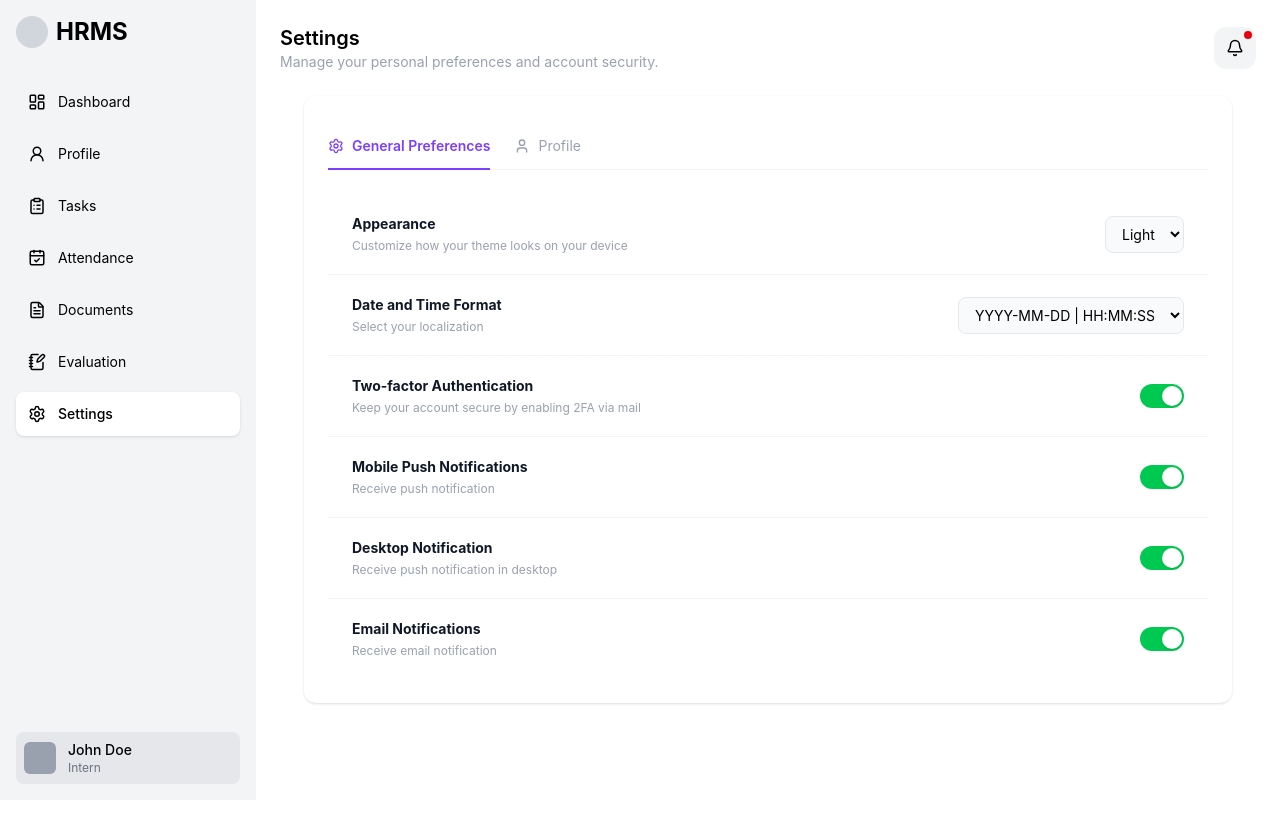
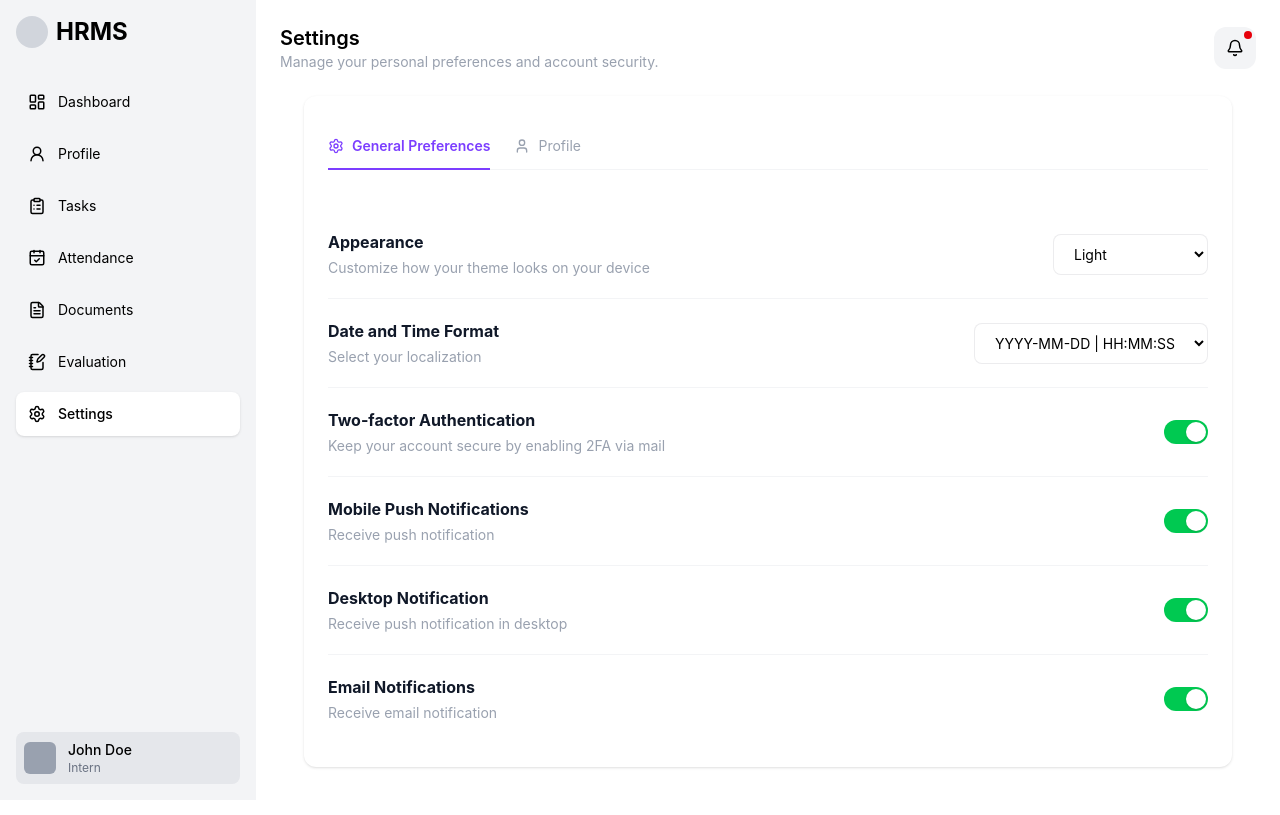
Before and after one commit to dev-St0ic/HR-Internship-Management-System, a React (Vite) app in the folder frontend-hrms/: page /intern/settings in a window 1280 px wide. Built offline with nearby package versions, Linux system fonts and the light colour scheme.

Commit message:
resize settings font

```diff
--- a/frontend-hrms/src/common/components/ui/GeneralPreference.jsx
+++ b/frontend-hrms/src/common/components/ui/GeneralPreference.jsx
@@ -13,38 +13,38 @@ export default function GeneralPreferences() {
 
     const updatePreference = async (key, value) => {
         setSettings((prev) => ({ ...prev, [key]: value }));
-
     };
 
     return (
-        <div className="flex flex-col">
+        <div className="flex flex-col pt-4">
 
             {/* Appearance */}
-            <div className="flex justify-between items-center py-5 px-6 border-b border-gray-100">
+            <div className="flex justify-between items-center py-5 border-b border-gray-100">
                 <div>
-                    <h3 className="text-sm font-bold text-gray-900 mb-1">Appearance</h3>
-                    <p className="text-xs text-gray-400">Customize how your theme looks on your device</p>
+                    <h3 className="text-base font-bold text-gray-900 mb-1">Appearance</h3>
+                    <p className="text-sm text-gray-400">Customize how your theme looks on your device</p>
                 </div>
                 <select
                     value={settings.appearance}
                     onChange={(e) => updatePreference('appearance', e.target.value)}
-                    className="bg-gray-50 border border-gray-200 text-sm rounded-lg px-3 py-2 outline-none focus:border-purple-500"
+                    className="bg-white border border-[#A2A1A833] text-sm rounded-lg px-4 py-2.5 outline-none focus:border-[#7C3EFF] focus:ring-1 focus:ring-[#7C3EFF] transition-colors"
                 >
                     <option value="Light">Light</option>
                     <option value="Dark">Dark</option>
+                    <option value="System">System Default</option>
                 </select>
             </div>
 
             {/* Date and Time Format */}
-            <div className="flex justify-between items-center py-5 px-6 border-b border-gray-100">
+            <div className="flex justify-between items-center py-5 border-b border-gray-100">
                 <div>
-                    <h3 className="text-sm font-bold text-gray-900 mb-1">Date and Time Format</h3>
-                    <p className="text-xs text-gray-400">Select your localization</p>
+                    <h3 className="text-base font-bold text-gray-900 mb-1">Date and Time Format</h3>
+                    <p className="text-sm text-gray-400">Select your localization</p>
                 </div>
                 <select
                     value={settings.dateFormat}
                     onChange={(e) => updatePreference('dateFormat', e.target.value)}
-                    className="bg-gray-50 border border-gray-200 text-sm rounded-lg px-3 py-2 outline-none focus:border-purple-500"
+                    className="bg-white border border-[#A2A1A833] text-sm rounded-lg px-4 py-2.5 outline-none focus:border-[#7C3EFF] focus:ring-1 focus:ring-[#7C3EFF] transition-colors"
                 >
                     <option value="YYYY-MM-DD | HH:MM:SS">YYYY-MM-DD | HH:MM:SS</option>
                     <option value="MM/DD/YYYY | hh:mm A">MM/DD/YYYY | hh:mm A</option>
@@ -53,10 +53,10 @@ export default function GeneralPreferences() {
             </div>
 
             {/* Two-factor Authentication */}
-            <div className="flex justify-between items-center py-5 px-6 border-b border-gray-100">
+            <div className="flex justify-between items-center py-5 border-b border-gray-100">
                 <div>
-                    <h3 className="text-sm font-bold text-gray-900 mb-1">Two-factor Authentication</h3>
-                    <p className="text-xs text-gray-400">Keep your account secure by enabling 2FA via mail</p>
+                    <h3 className="text-base font-bold text-gray-900 mb-1">Two-factor Authentication</h3>
+                    <p className="text-sm text-gray-400">Keep your account secure by enabling 2FA via mail</p>
                 </div>
                 <ToggleSwitch
                     checked={settings.twoFactorAuth}
@@ -65,10 +65,10 @@ export default function GeneralPreferences() {
             </div>
 
             {/* Mobile Push Notifications */}
-            <div className="flex justify-between items-center py-5 px-6 border-b border-gray-100">
+            <div className="flex justify-between items-center py-5 border-b border-gray-100">
                 <div>
-                    <h3 className="text-sm font-bold text-gray-900 mb-1">Mobile Push Notifications</h3>
-                    <p className="text-xs text-gray-400">Receive push notification</p>
+                    <h3 className="text-base font-bold text-gray-900 mb-1">Mobile Push Notifications</h3>
+                    <p className="text-sm text-gray-400">Receive push notification</p>
                 </div>
                 <ToggleSwitch
                     checked={settings.mobilePush}
@@ -77,10 +77,10 @@ export default function GeneralPreferences() {
             </div>
 
             {/* Desktop Notification */}
-            <div className="flex justify-between items-center py-5 px-6 border-b border-gray-100">
+            <div className="flex justify-between items-center py-5 border-b border-gray-100">
                 <div>
-                    <h3 className="text-sm font-bold text-gray-900 mb-1">Desktop Notification</h3>
-                    <p className="text-xs text-gray-400">Receive push notification in desktop</p>
+                    <h3 className="text-base font-bold text-gray-900 mb-1">Desktop Notification</h3>
+                    <p className="text-sm text-gray-400">Receive push notification in desktop</p>
                 </div>
                 <ToggleSwitch
                     checked={settings.desktopPush}
@@ -89,10 +89,10 @@ export default function GeneralPreferences() {
             </div>
 
             {/* Email Notifications */}
-            <div className="flex justify-between items-center py-5 px-6">
+            <div className="flex justify-between items-center py-5">
                 <div>
-                    <h3 className="text-sm font-bold text-gray-900 mb-1">Email Notifications</h3>
-                    <p className="text-xs text-gray-400">Receive email notification</p>
+                    <h3 className="text-base font-bold text-gray-900 mb-1">Email Notifications</h3>
+                    <p className="text-sm text-gray-400">Receive email notification</p>
                 </div>
                 <ToggleSwitch
                     checked={settings.emailNotifications}
```
